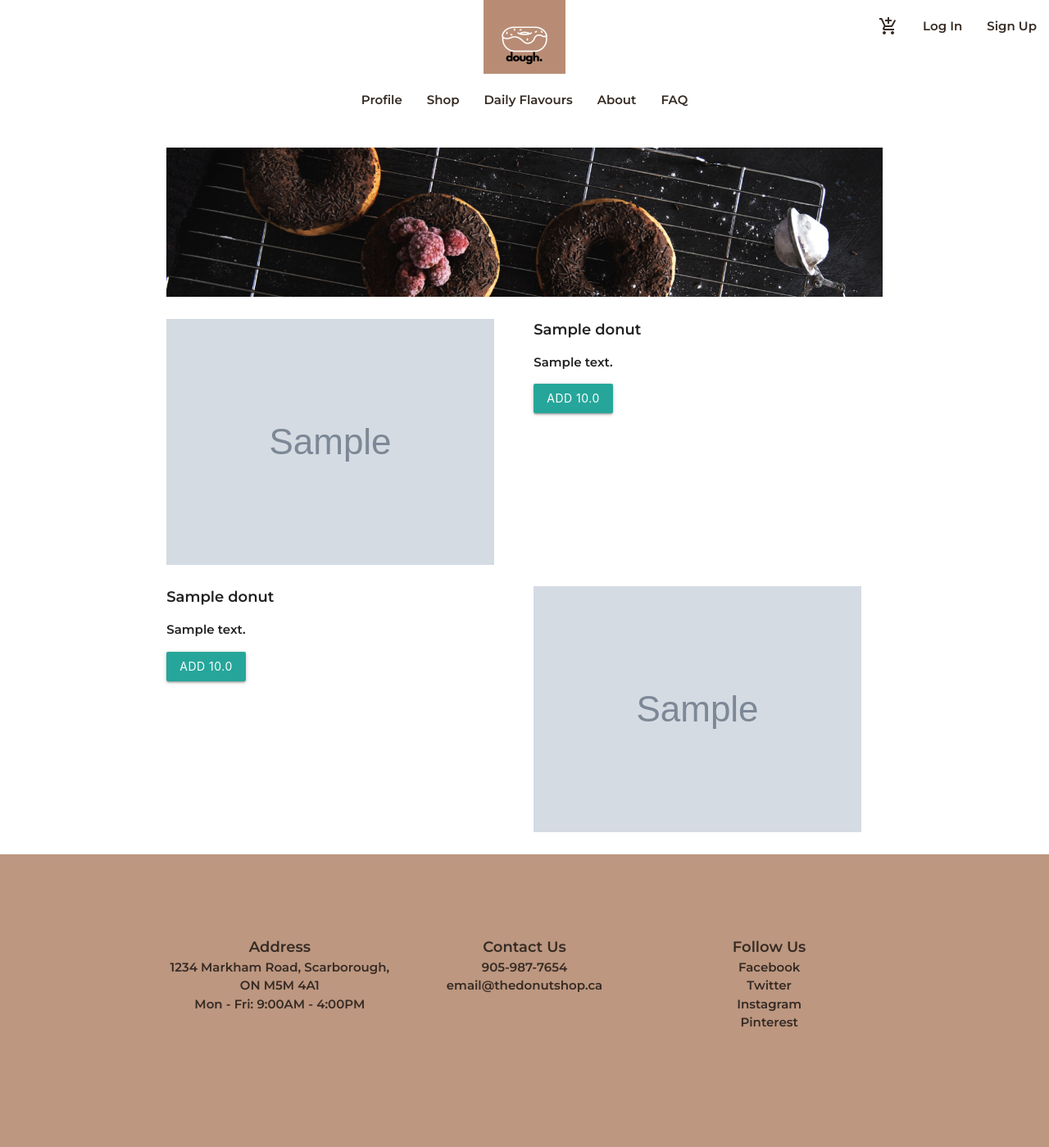
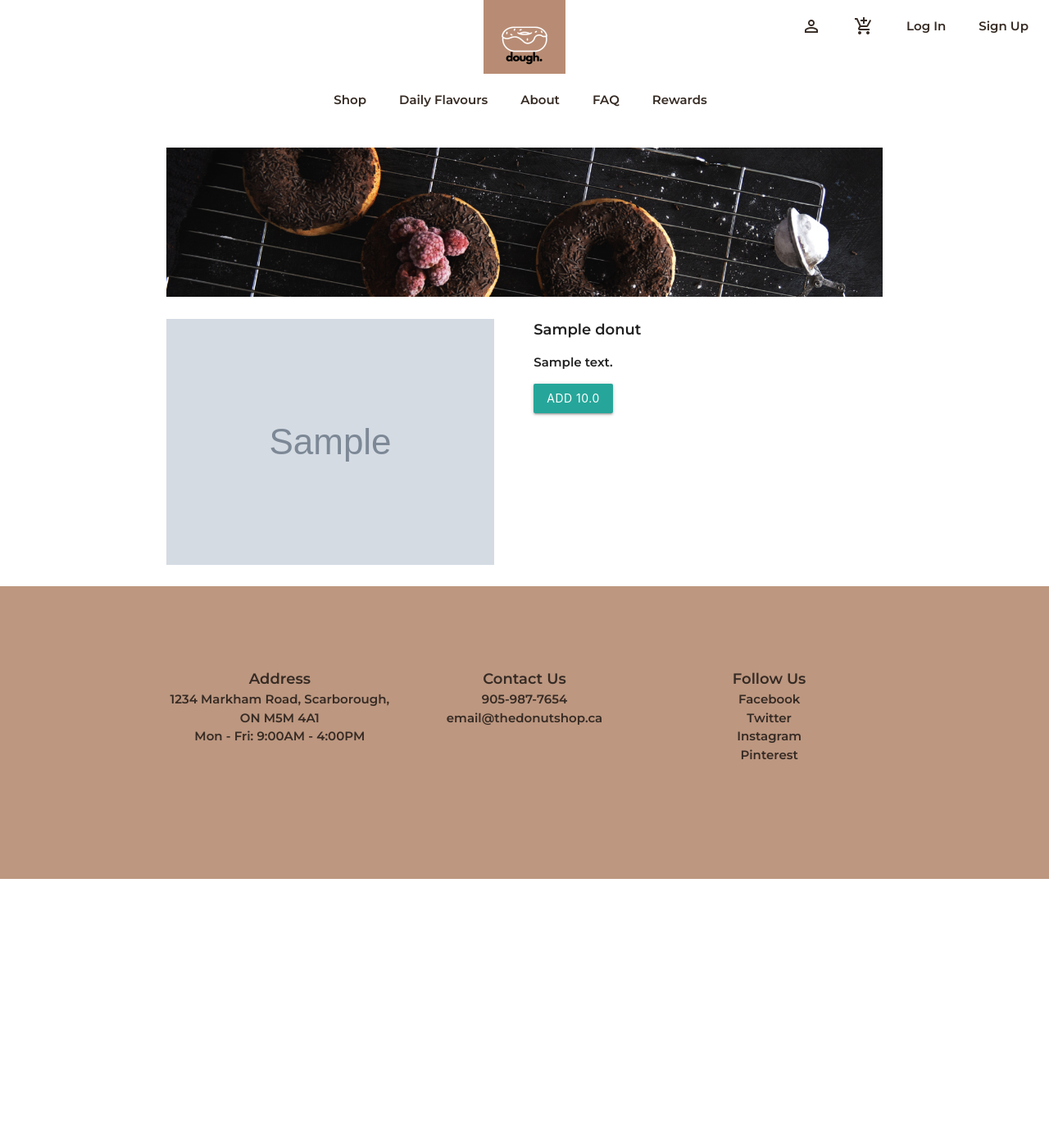
Before and after one commit to janusshanp/donut_shop, a Django app: page /daily/ in a window 1280 px wide. Shown: the whole page at 82% size. After the commit the page ends 1072 px from the top, so only its background shows below. Run offline with Django 4.2, Linux system fonts and the light colour scheme; tables that the repository leaves empty hold one stand-in row (values such as "Sample post"); grey boxes marked "Sample" are stand-in pictures.

Commit message:
daily page

```diff
--- a/main_app/templates/base.html
+++ b/main_app/templates/base.html
@@ -33,6 +33,7 @@
                             </div>
                         </form>
                     </li>
+                        <li><a href="{% url 'account_profile' %}"><i class="medium material-icons">person_outline</i></a></li>
                         <li><a href="{% url 'cart' %}"><i class="medium material-icons">add_shopping_cart</i></a></li>
                         {% if user.is_authenticated %}
                         <li><a class="nav-link" href="{% url 'logout' %}">Log Out</a></li>
@@ -48,11 +49,11 @@
             <div class="brand-logo center">
                     <ul class="nav">
                         <div class="row center-align">
-                            <li><a href="{% url 'account_profile' %}">Profile</a></li>
                             <li><a href="{% url 'shop' %}">Shop</a></li>
                             <li><a href="{% url 'daily_flavour' %}">Daily Flavours</a></li>
                             <li><a href="">About</a></li>
                             <li><a href="">FAQ</a></li>
+                            <li><a href="">Rewards</a></li>
                         </div>
                     <ul>
             </div>
--- a/main_app/templates/daily/index.html
+++ b/main_app/templates/daily/index.html
@@ -8,9 +8,8 @@
 		/>
 	</div>
 </div>
-{% for donut in donuts %} {% cycle 'row1' 'row2' as setdisplay silent %}
-
-<div class="row" style='display:"{{setdisplay}}"'>
+{% for donut in donuts %} {% if donut.id in oddIndexes %}
+<div class="row">
 	<div class="col s12 m6">
 		<img class="responsive-img" src="{% static donut.image %}" />
 	</div>
@@ -23,8 +22,8 @@
 		</form>
 	</div>
 </div>
-
-<div class="row" style='display:"{{setdisplay}}"'>
+{% else %}
+<div class="row">
 	<div class="col s12 m6">
 		<span>{{ donut.name }}</span>
 		<p>{{ donut.description }}</p>
@@ -37,4 +36,4 @@
 		<img class="responsive-img" src="{% static donut.image %}" />
 	</div>
 </div>
-{% endfor %}{% endblock %}
+{% endif %} {% endfor %}{% endblock %}
--- a/main_app/views.py
+++ b/main_app/views.py
@@ -195,13 +195,6 @@ def add_note(request):
 
 def daily_flavour(request):
     donuts = Donut.objects.filter(special='True')
-    oddDonuts=[]
-    evenDonuts=[]
-    oddIndexes = range(1, len(donuts), 2)
-    evenIndexes = range(0, len(donuts), 2)
-    for i in oddIndexes:
-        oddDonuts.append(donuts[i])
-    for i in evenIndexes:
-        evenDonuts.append(donuts[i])
-    print(oddDonuts, evenDonuts)
-    return render(request,'daily/index.html', {'donuts': donuts, 'oddDonuts':oddDonuts, 'evenDonuts':evenDonuts, 'oddIndexes':oddIndexes, 'evenIndexes':evenIndexes})
+    oddIndexes = range(1, 10000, 2)
+    evenIndexes = range(0, 10000, 2)
+    return render(request,'daily/index.html', {'donuts': donuts, 'oddIndexes': oddIndexes, 'evenIndexes': evenIndexes})
```
Also changed, not shown: main_app/static/main_app/css/style.css (+7 -5 lines), main_app/templates/cart/index.html (+13 -13 lines).
